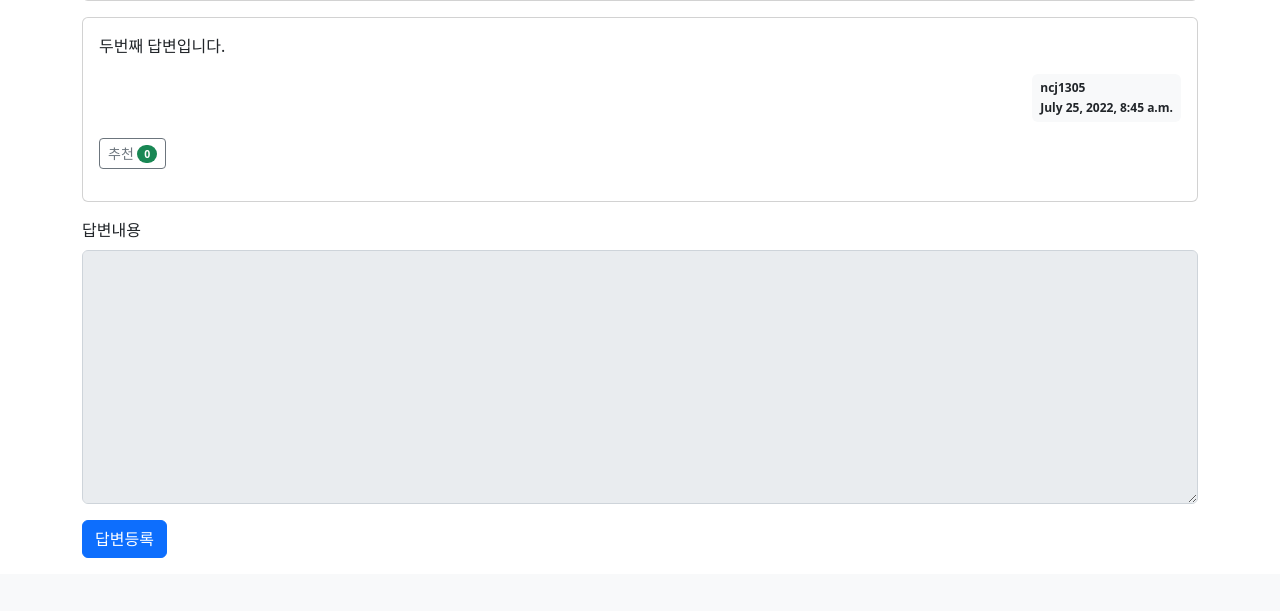
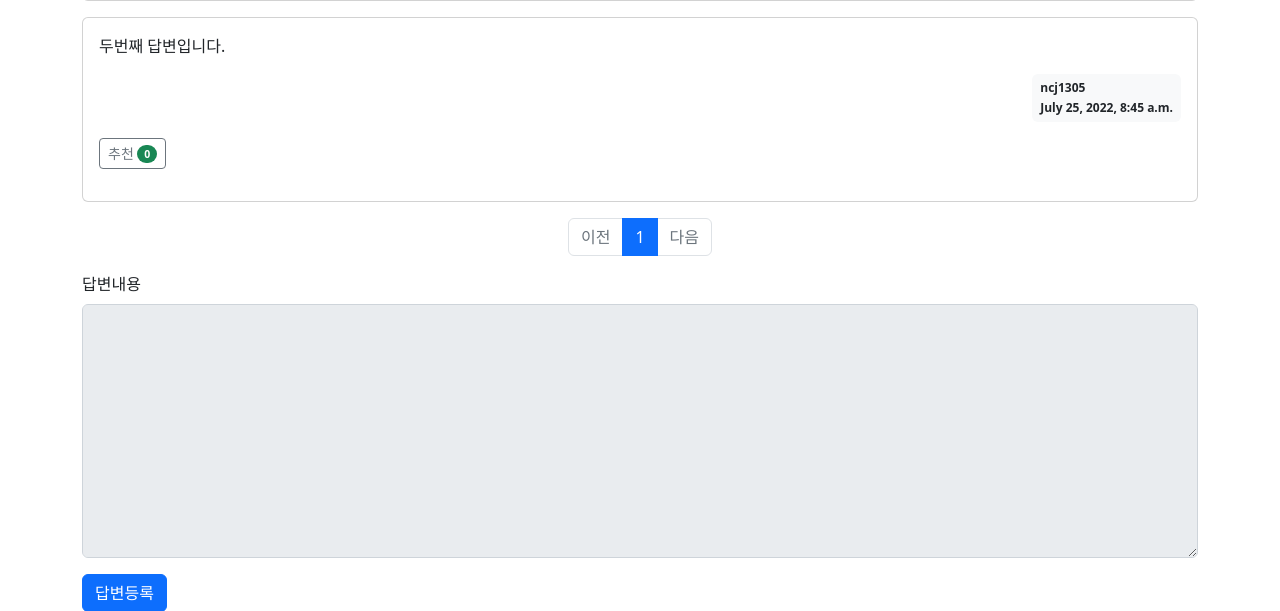
Before and after one commit to e9e9e9/jumpToDjango, a Django app: page /pybo/2/ in a window 1280 px wide. Shown: the part 788-1399 px from the top of the page. Before the commit the page ends 1346 px from the top, so only its background shows below. Run offline with Django 4.2, Linux system fonts and the light colour scheme; data comes from the database, SQL or seed files in the repository; both versions use the stored data as it was after the commit.

Commit message:
Apply paginator for answer comment #1

```diff
--- a/pybo/views/base_views.py
+++ b/pybo/views/base_views.py
@@ -6,6 +6,7 @@ from django.db.models import Q
 
 def index(request):
     page = request.GET.get('page', '1')  # 페이지
+    answer_page = request.GET.get('answerPage', '1')  # 페이지
     kw = request.GET.get('kw', '')  # 검색어
     question_list = Question.objects.order_by('-create_date')
     if kw:
@@ -18,11 +19,17 @@ def index(request):
         ).distinct()
     paginator = Paginator(question_list, 10)  # 페이지당 10개씩 보여주기
     page_obj = paginator.get_page(page)
-    context = {'question_list': page_obj, 'page': page, 'kw': kw}
+    print(page_obj)
+    context = {'question_list': page_obj, 'page': page, 'answer_page': answer_page, 'kw': kw}
 
     return render(request, 'pybo/question_list.html', context)
 
 def detail(request, question_id):
     question = get_object_or_404(Question, pk=question_id)
-    context = {'question': question}
+    answer_page = 1
+
+    paginator = Paginator(question.answer_set.all(), 5)
+    answer_page_obj = paginator.get_page(answer_page)
+
+    context = {'question': question, 'answer_page': answer_page_obj}
     return render(request, 'pybo/question_detail.html', context)
--- a/templates/pybo/question_detail.html
+++ b/templates/pybo/question_detail.html
@@ -82,6 +82,50 @@
         </div>
     </div>
     {% endfor %}
+    <!-- 페이징처리 시작 -->
+    <ul class="pagination justify-content-center">
+        <!-- 이전페이지 -->
+        {% if answer_page.has_previous %}
+        <li class="page-item">
+            {% comment %} <a class="page-link" href="?page={{ question_list.previous_page_number }}">이전</a> {% endcomment %}
+            <a class="page-link" data-page="{{ question.id }}" data-answerPage="{{ answer_page.previous_page_number }}"
+            href="javascript:void(0)">이전</a>
+        </li>
+        {% else %}
+        <li class="page-item disabled">
+            <a class="page-link" tabindex="-1" aria-disabled="true" href="#">이전</a>
+        </li>
+        {% endif %}
+        <!-- 페이지리스트 -->
+        {% for page_number in answer_page.paginator.page_range %}
+            {% if page_number == answer_page.number %}
+                <li class="page-item active" aria-current="page">
+                    {% comment %} <a class="page-link" href="?page={{ page_number }}">{{ page_number }}</a> {% endcomment %}
+                    <a class="page-link" data-page="{{  question.id }}" data-answerPage="{{ answer_page.number }}"
+                    href="javascript:void(0)">{{ answer_page.number  }}</a>
+                </li>
+                {% else %}
+                    <li class="page-item">
+                        {% comment %} <a class="page-link" href="?page={{ page_number }}">{{ page_number }}</a> {% endcomment %}
+                        <a class="page-link" data-page="{{ page_number }}" data-answerPage="{{ answer_page.number }}"
+                    href="javascript:void(0)">{{ answer_page.number  }}</a>
+                    </li>
+            {% endif %}
+        {% endfor %}
+        <!-- 다음페이지 -->
+        {% if answer_page.has_next %}
+            <li class="page-item">
+                {% comment %} <a class="page-link" href="?page={{ question_list.next_page_number }}">다음</a> {% endcomment %}
+                <a class="page-link" data-page="{{ question.id }}" data-answerPage="{{ answer_page.next_page_number }}"
+            href="javascript:void(0)">다음</a>
+        </li>
+        {% else %}
+            <li class="page-item disabled">
+                <a class="page-link" tabindex="-1" aria-disabled="true" href="#">다음</a>
+            </li>
+        {% endif %}
+    </ul>
+    <!-- 페이징처리 끝 -->
     <!-- 답변 등록 -->
     <form
         action="{% url 'pybo:answer_create' question.id %}"
@@ -133,5 +177,4 @@ Array.from(recommend_elements).forEach(function(element) {
         };
     });
 });
-</script>
 {% endblock %}
--- a/templates/pybo/question_list.html
+++ b/templates/pybo/question_list.html
@@ -105,6 +105,7 @@ const page_elements = document.getElementsByClassName("page-link");
 Array.from(page_elements).forEach(function(element) {
     element.addEventListener('click', function() {
         document.getElementById('page').value = this.dataset.page;
+        document.getElementById('answerPage').value = this.dataset.answerPage;
         document.getElementById('searchForm').submit();
     });
 });
```
Also changed, not shown: db.sqlite3.
